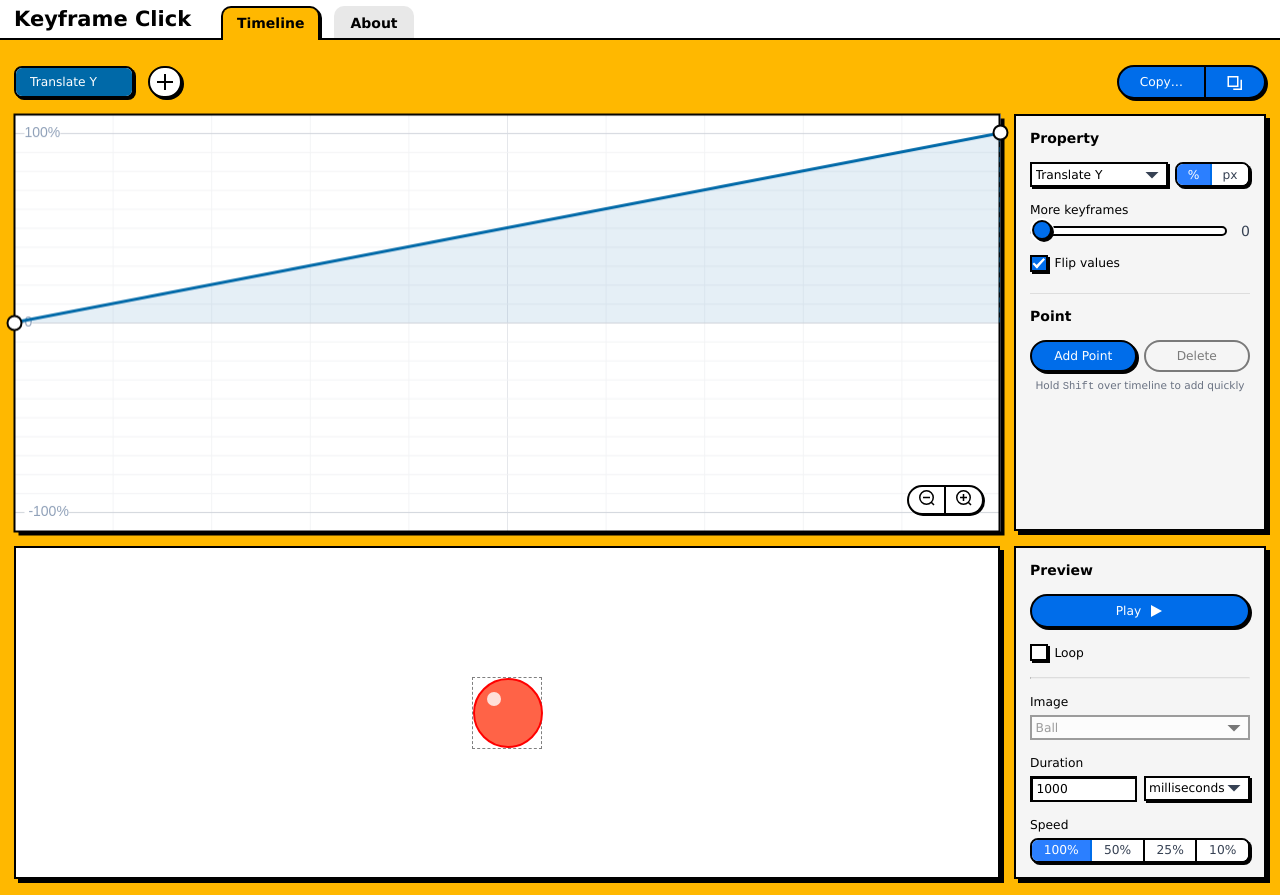
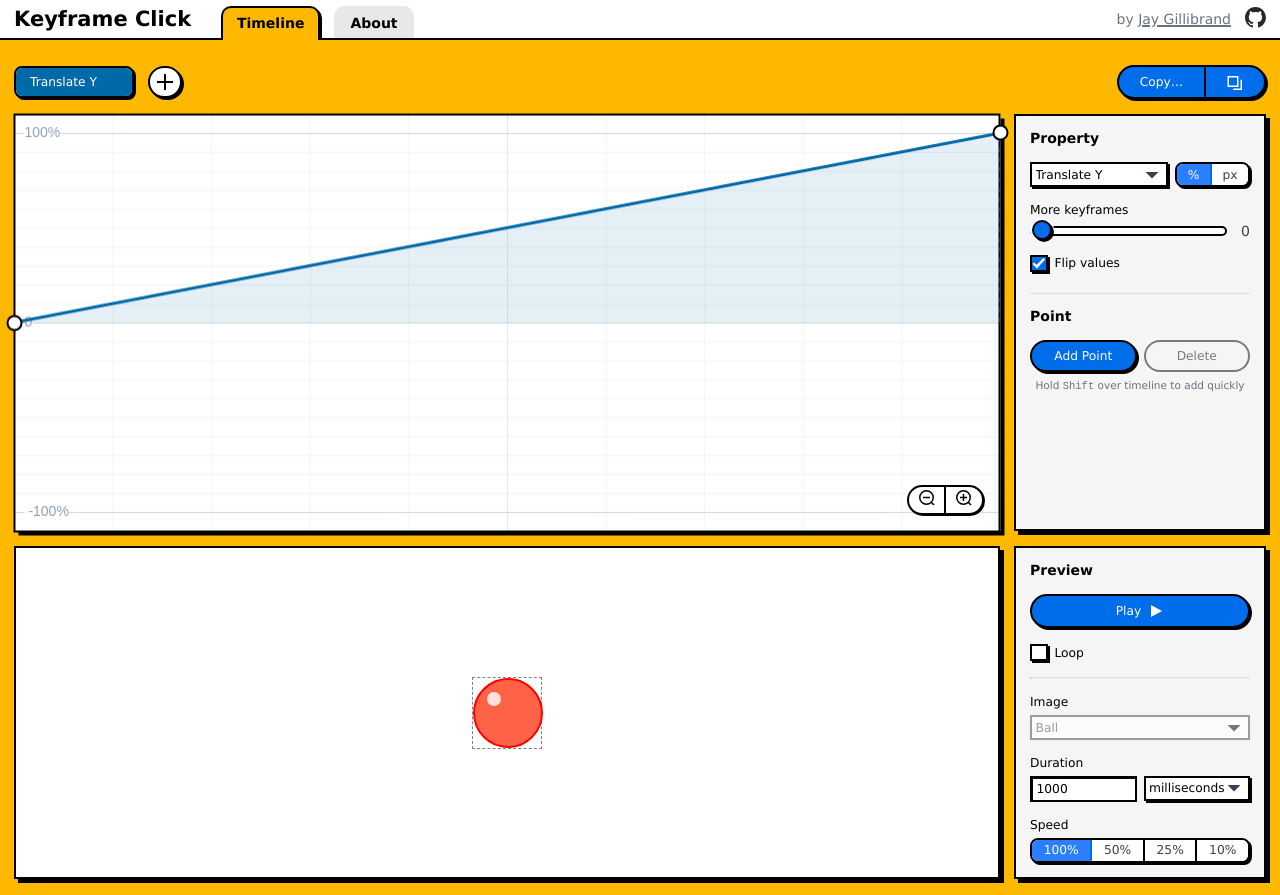
Before and after one commit to gillibrand/keyframe-click, a React (Vite) app: page / in a window 1280 px wide. Built offline with nearby package versions, Linux system fonts and the light colour scheme.

Commit message:
Self promotion!
Put my name on it.

```diff
--- a/src/app/Banner.css
+++ b/src/app/Banner.css
@@ -68,3 +68,8 @@
     box-shadow: none;
   }
 }
+
+.github {
+  width: 1.5rem;
+  height: auto;
+}
--- a/src/app/Banner.tsx
+++ b/src/app/Banner.tsx
@@ -1,5 +1,6 @@
 import { useRouter } from "@router/useRouter";
 import "./Banner.css";
+import Github from "@images/github-mark.svg?react";
 
 export function Banner() {
   const { route, setRoute, preloadRoute } = useRouter();
@@ -64,6 +65,15 @@ export function Banner() {
             About
           </a>
         </nav>
+
+        <div className="ml-auto py-2 text-light flex gap-4 items-center">
+          <span>
+            by <a href="https://gillibrand.github.io/projects/">Jay Gillibrand</a>{" "}
+          </span>
+          <a href="https://github.com/gillibrand/keyframe-click" title="Available on GitHub">
+            <Github className="github" />
+          </a>
+        </div>
       </div>
     </header>
   );
--- a/src/pages/AboutPage.tsx
+++ b/src/pages/AboutPage.tsx
@@ -5,21 +5,19 @@ export default function AboutPage() {
         <div className="tile">
           <h2>About Keyframe Click</h2>
           <p>
-            Keyframe Click is a visual way to create CSS animation keyframes. Add CSS properties. Create a curve to
-            change their values over time. Add extra keyframes for smoother curves.
-          </p>
-          <p>
-            It's fun now, but a work-in-progress, so check back soon.{" "}
-            <a href="https://github.com/gillibrand/keyframe-click">Find it on GitHub</a>.
-          </p>
-          <p>
-            This started from a much simpler <a href="https://github.com/gillibrand/keyframe-gen">Keyframe Generator</a>{" "}
-            that ran against a bitmap image.
+            Keyframe Click is a visual way to create CSS animation keyframes.
+            <ul>
+              <li>Add CSS properties.</li>
+              <li>Create a curve to change their values over time.</li>
+              <li>Add extra keyframes for smoother animation.</li>
+              <li>Copy the keyframes to use in your own projects.</li>
+            </ul>
           </p>
 
           <p>
-            Created by <a href="https://www.linkedin.com/in/jay-gillibrand/">Jay Gillibrand</a>. See more of my work on{" "}
-            <a href="https://gillibrand.github.io/projects/">my project site</a>.
+            Created by <a href="https://www.linkedin.com/in/jay-gillibrand/">Jay Gillibrand</a>. Find{" "}
+            <a href="https://github.com/gillibrand/keyframe-click">this project on GitHub</a> or see more of{" "}
+            <a href="https://gillibrand.github.io/projects/">my projects</a>.
           </p>
         </div>
       </div>
--- a/src/style/global.css
+++ b/src/style/global.css
@@ -114,8 +114,8 @@ button {
 
 a,
 a:visited {
-  color: var(--c-body);
-  text-decoration-thickness: px;
+  color: inherit;
+  text-decoration-thickness: 2px;
 }
 
 h1,
@@ -205,3 +205,11 @@ code {
 textarea {
   resize: vertical;
 }
+
+ul {
+  list-style-type: square;
+}
+
+p {
+  line-height: 1.5;
+}
--- a/src/style/util.css
+++ b/src/style/util.css
@@ -168,8 +168,8 @@ prevented, plus margins will NOT be scrolled to in an overflow of the page. */
   padding-block: 0.5rem;
 }
 
-.ml-375 {
-  margin-inline-start: 0.375rem;
+.ml-auto {
+  margin-inline-start: auto;
 }
 
 .origin-top-right {
```
Also changed, not shown: src/images/github-mark.svg (added).
